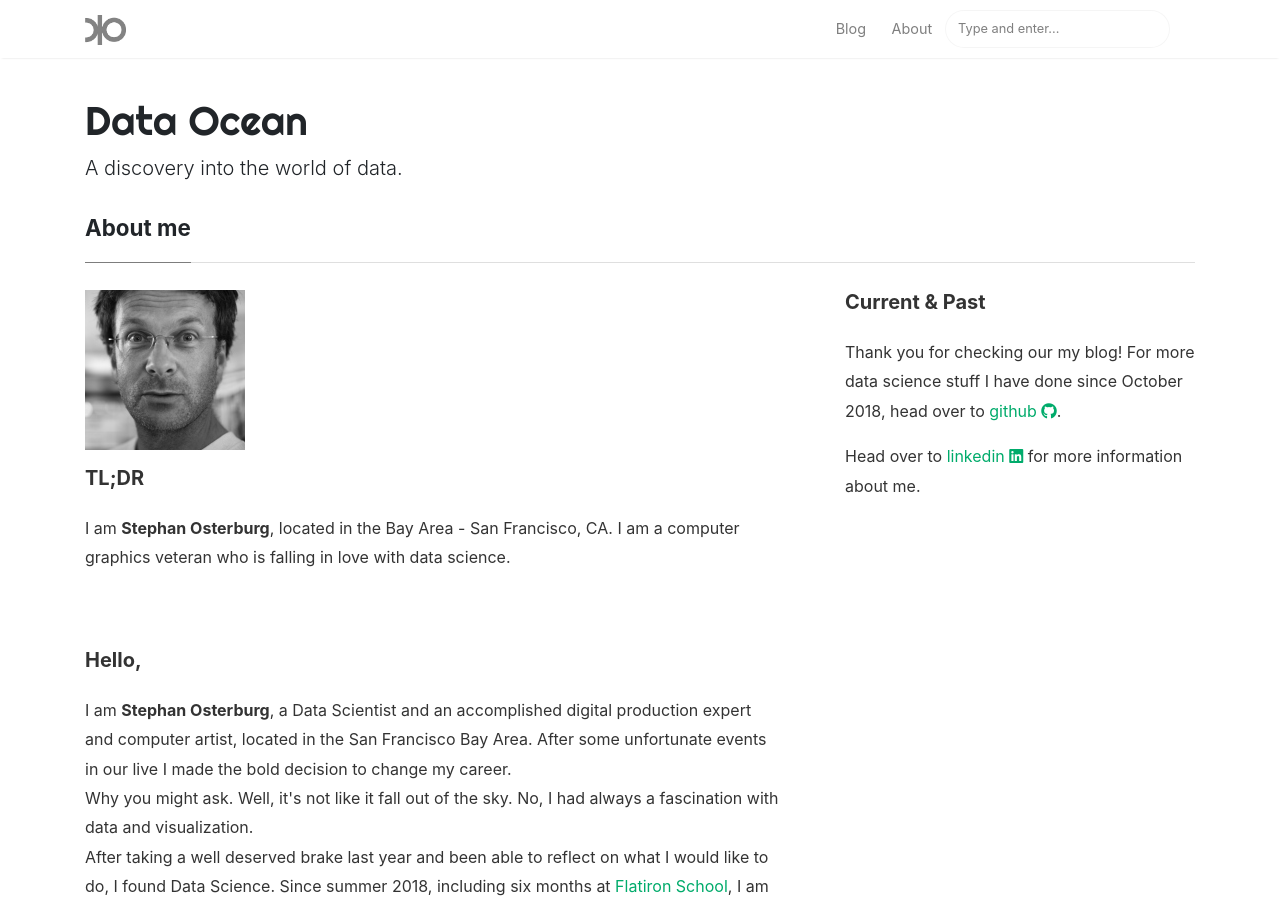
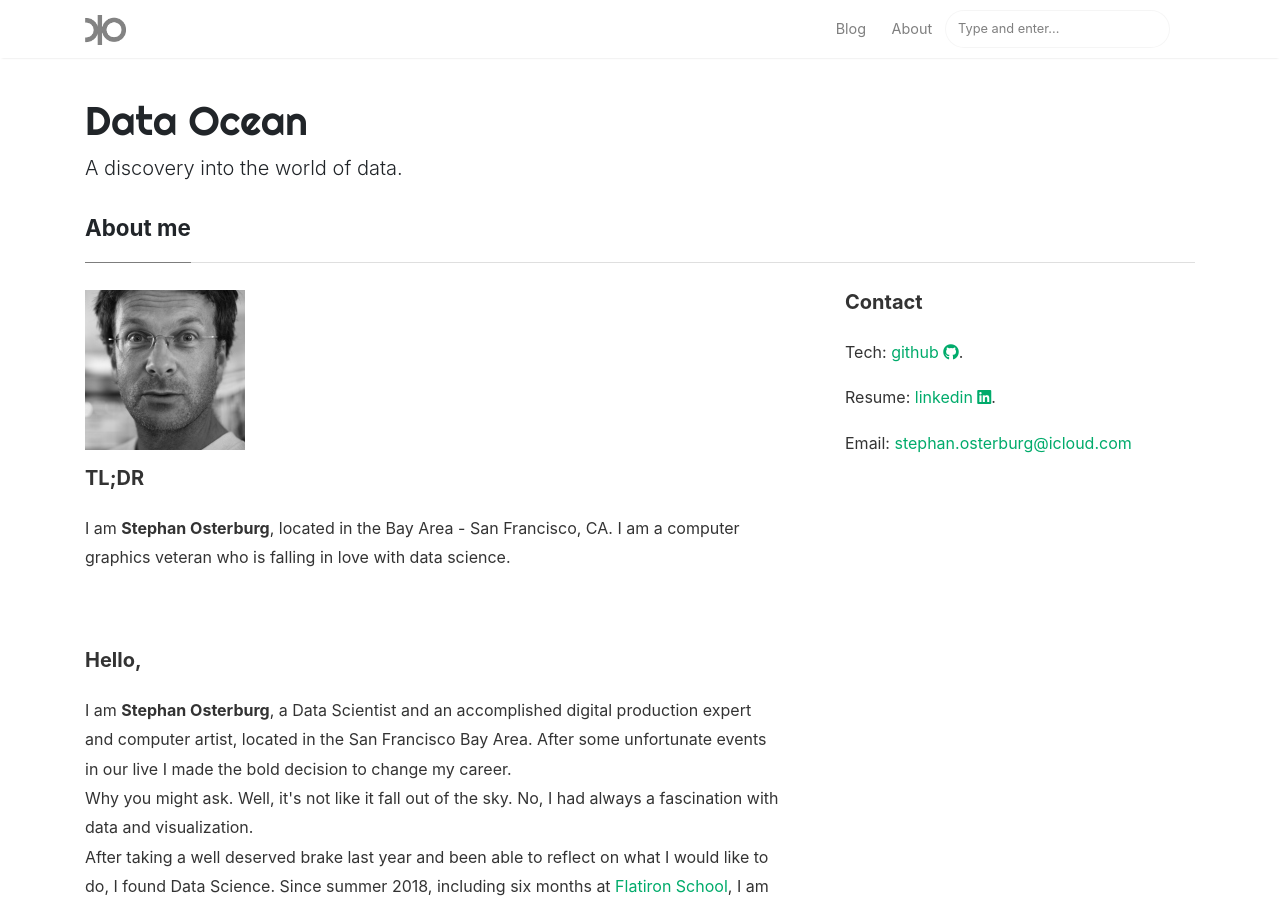
Before and after one commit to data-ocean/data-ocean.github.io, a Jekyll site: the page built from _pages/about.md, in a window 1280 px wide and 900 px high. Built offline with Jekyll 4.4.1, drawn with Linux system fonts in a browser that asks for light colours; nearby versions of some CDN libraries.

Commit message:
updated about

```diff
--- a/_pages/about.md
+++ b/_pages/about.md
@@ -59,11 +59,14 @@ My experience and knowledge include:
 <div class="col-md-4">
 
 <div class="sticky-top sticky-top-80">
-<h5>Current & Past</h5>
+<h5>Contact</h5>
 
-<p>Thank you for checking our my blog! For more data science stuff I have done since October 2018, head over to  <a target="_blank" href="https://github.com/osterburg">github <i class="fab fa-github"></i></a>.</p>
+<p>Tech: <a target="_blank" href="https://github.com/osterburg">github <i class="fab fa-github"></i></a>.</p>
 
-<p>Head over to <a target="_blank" href="https://linkedin.com/in/stephanosterburg">linkedin <i class="fab fa-linkedin"></i></a> for more information about me.</p>
+<p>Resume: <a target="_blank" href="https://linkedin.com/in/stephanosterburg">linkedin <i class="fab fa-linkedin"></i></a>.</p>
+
+<p>Email: <a href="mailto:stephan.osterburg@icloud.com">stephan.osterburg@icloud.com</a></p>
+
 
 <!-- <a target="_blank" href="https://www.wowthemes.net/donate/" class="btn btn-danger">Buy me a coffee</a> <a target="_blank" href="https://bootstrapstarter.com/bootstrap-templates/template-mediumish-bootstrap-jekyll/" class="btn btn-warning">Documentation</a> -->
 
```
Also changed, not shown: 3 other files.
